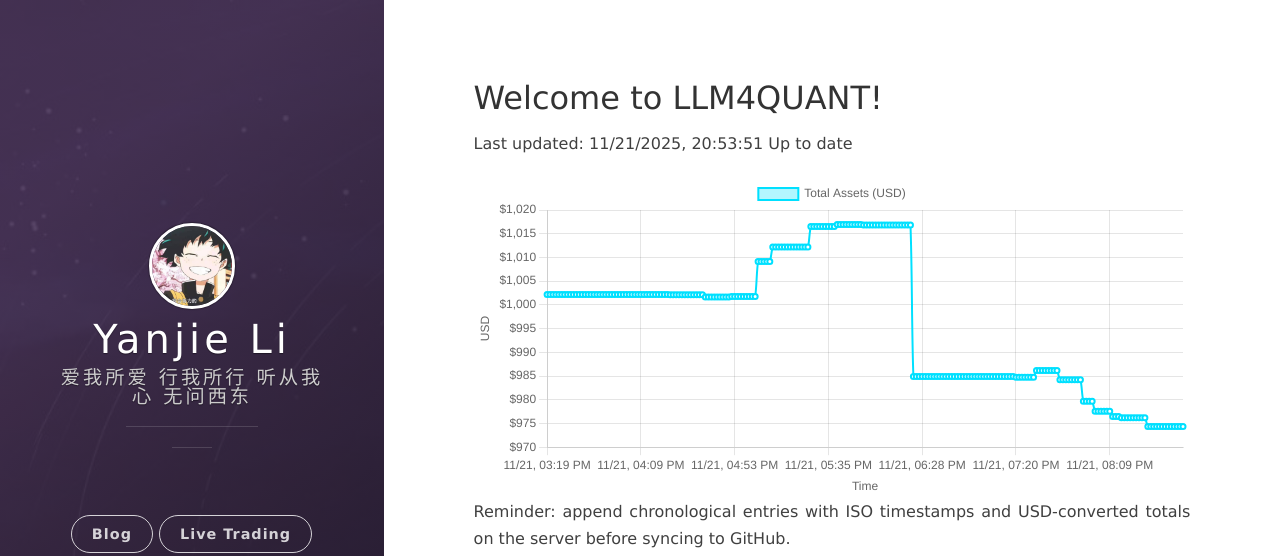
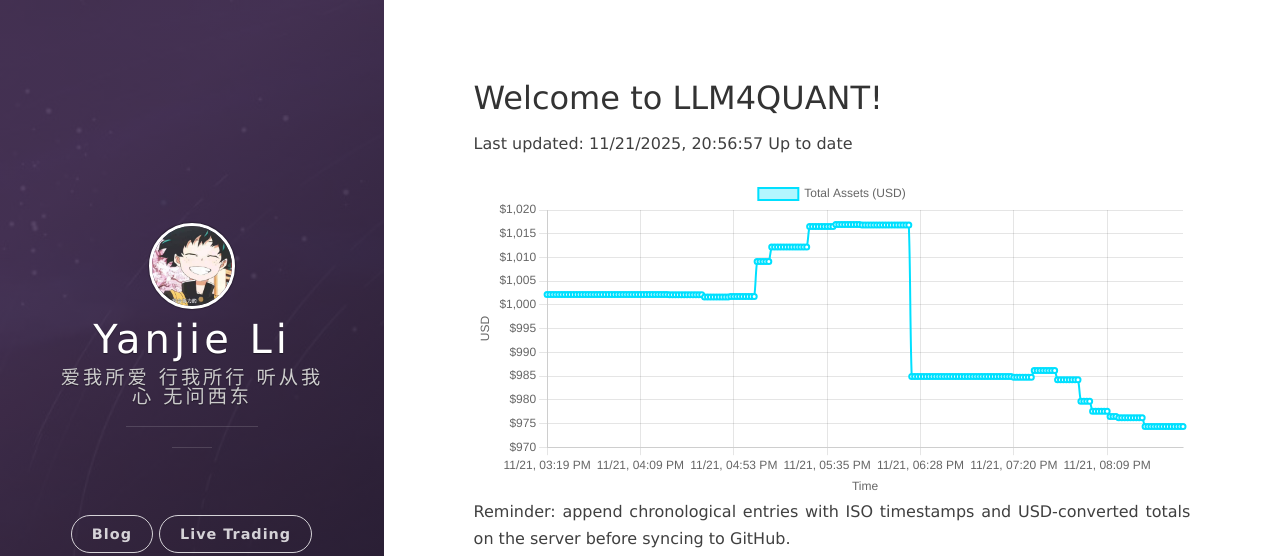
Before and after one commit to leeyegy/leeyegy.github.io, a Jekyll site: the page built from live-trading.html, in a window 1280 px wide. Shown: the top 556 px of the page. Built offline with Jekyll 4.4.1, drawn with Linux system fonts in a browser that asks for light colours; nearby versions of some CDN libraries.

Commit message:
AccountMonitor: update balance history 2025-11-22T04:56:57+08:00

```diff
--- a/assets/data/binance/balance-history.json
+++ b/assets/data/binance/balance-history.json
@@ -1,5 +1,5 @@
 {
-  "generatedAt": "2025-11-22T04:53:51+08:00",
+  "generatedAt": "2025-11-22T04:56:57+08:00",
   "asset": "total_usd_value",
   "history": [
     {
@@ -873,6 +873,10 @@
     {
       "timestamp": "2025-11-22T04:53:51+08:00",
       "totalUsd": 974.36593718
+    },
+    {
+      "timestamp": "2025-11-22T04:56:57+08:00",
+      "totalUsd": 974.36593718
     }
   ]
 }
```
